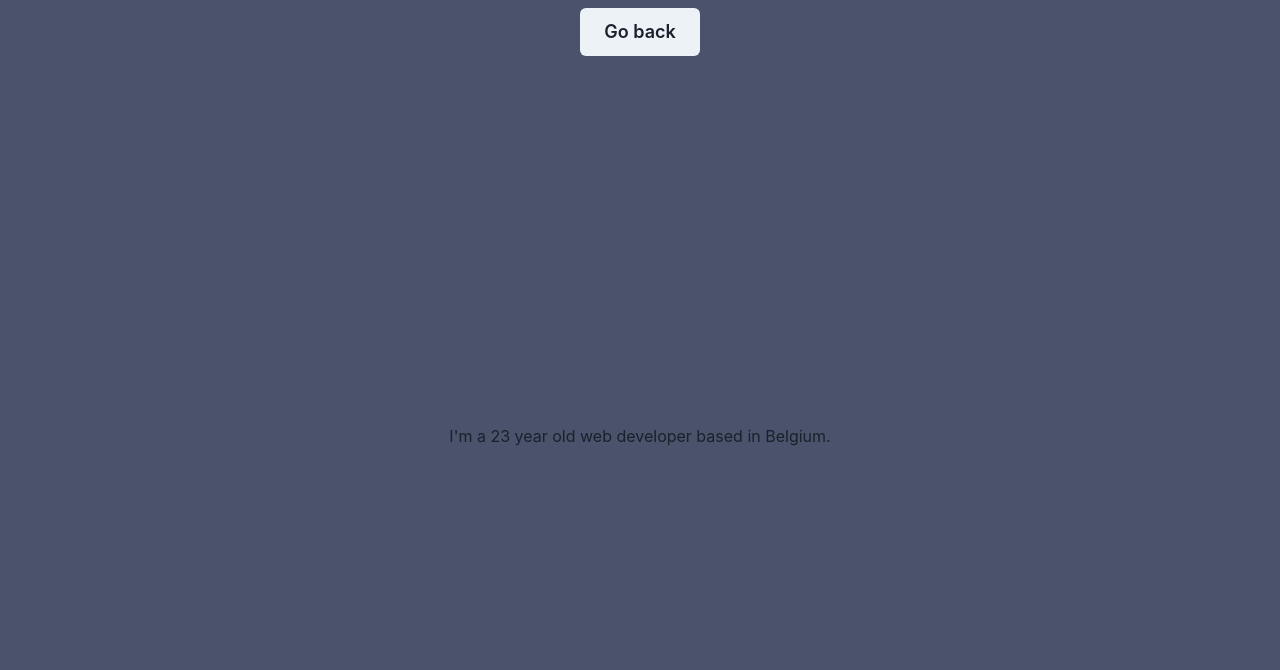
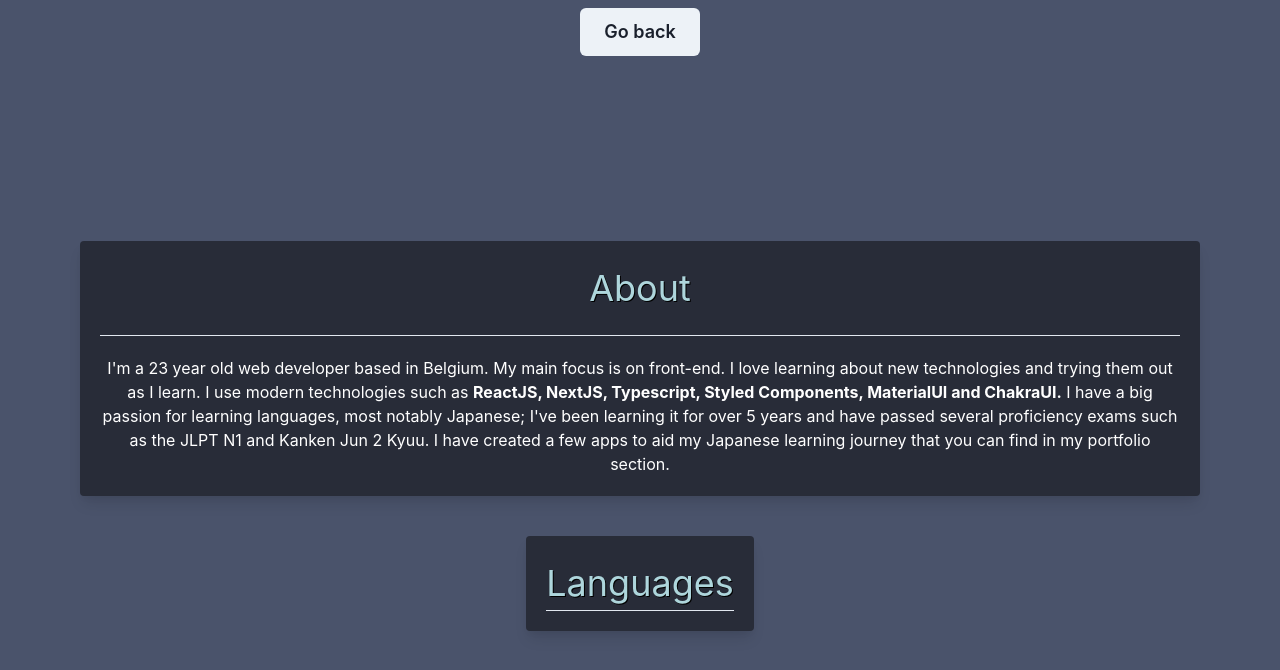
Before and after one commit to jcc98/portfolio, a Next.js app: page /about in a window 1280 px wide. Shown: the top 670 px of the page. Built offline with nearby package versions, Linux system fonts and the light colour scheme.

Commit message:
about changes

```diff
--- a/pages/about.js
+++ b/pages/about.js
@@ -15,8 +15,18 @@ const about = () => {
   return (
     <MotionBox initial="hidden" animate="visible" variants={variants} bg="brand.third" height="100vh">
       <Link href="/"><Button display={"block"} m={0, "auto"} size={"lg"} mt={2}>Go back</Button></Link>
-      <Flex height={"95vh"} justifyContent={"center"} alignItems={"center"} >
-        <Text>I'm a 23 year old web developer based in Belgium.</Text>
+      <Flex flexDirection={"column"} height={"95vh"} justifyContent={"center"} alignItems={"center"} >
+        <Box mx={"20"} shadow={"lg"} bg={"#282c38"} rounded={"base"} p={"5"} color={"#fff"}>
+        <Text textShadow={"1px 1px #000"} textAlign={"center"} fontSize={"4xl"} color={"brand.primary"} mb={"5"}>About</Text>
+        <hr ></hr>
+
+          <Text mt={"5"} textAlign={"center"}>I'm a 23 year old web developer based in Belgium. My main focus is on front-end. I love learning about new technologies and trying them out as I learn. I use modern technologies such as <strong>ReactJS, NextJS, Typescript, Styled Components, MaterialUI and ChakraUI.</strong> I have a big passion for learning languages, most notably Japanese; I've been learning it for over 5 years and have passed several proficiency exams such as the JLPT N1 and Kanken Jun 2 Kyuu. I have created a few apps to aid my Japanese learning journey that you can find in my portfolio section.</Text>
+        </Box>
+        <Box mx={"20"} mt={"10"} shadow={"lg"} bg={"#282c38"} rounded={"base"} p={"5"} color={"#fff"}>
+        <Text textShadow={"1px 1px #000"} textAlign={"center"} fontSize={"4xl"} color={"brand.primary"}>Languages</Text>
+
+          <hr></hr>
+        </Box>
       </Flex>
     </MotionBox>
   )
```
